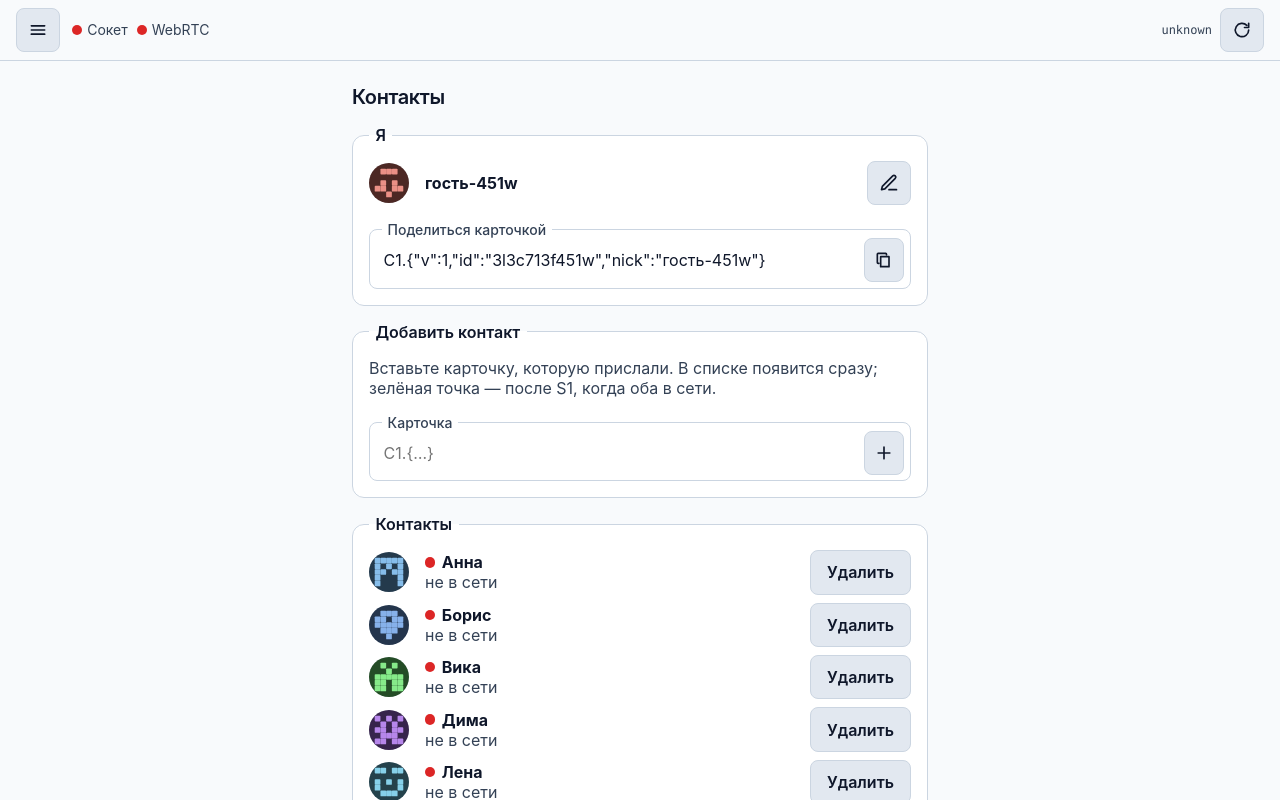
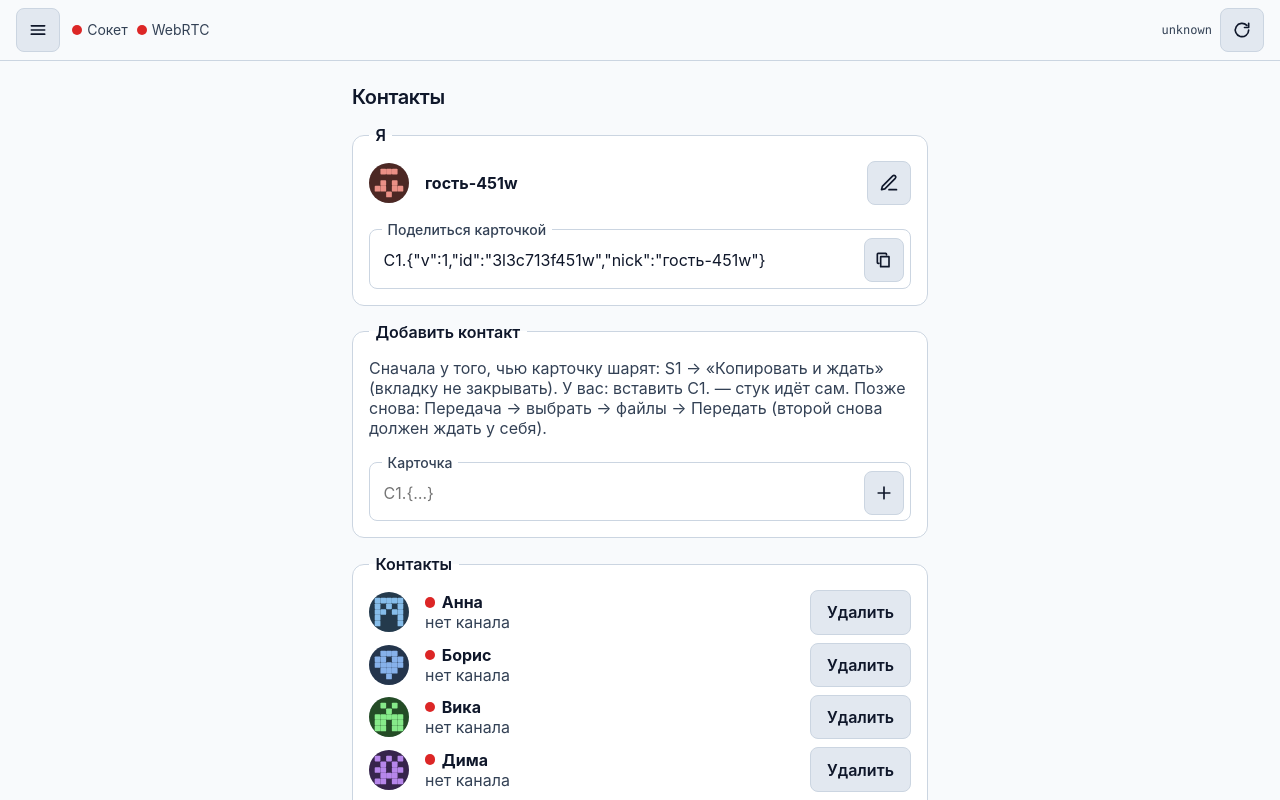
Before and after one commit to org-event/pwa-no-cloud, a Vue app: page / in a window 1280 px wide. Shown: the top 800 px of the page. Built offline with nearby package versions, Linux system fonts and the light colour scheme.

Commit message:
Fix contact connect: host waits in own room after copying card.
Copying a C1 card now joins c-{me.id} so callers who paste the card can meet; clarify online copy as channel status.

```diff
--- a/src/content/ru/components.ts
+++ b/src/content/ru/components.ts
@@ -22,8 +22,8 @@ export const componentsCopy = {
     folderFiles: (count: number) => `${count} файлов`,
     toLegend: 'Кому',
     bookEmpty: 'Нет контактов. Добавьте в разделе «Контакты».',
-    online: 'в сети',
-    offline: 'не в сети',
+    online: 'канал открыт',
+    offline: 'нет канала',
     send: 'Передать',
     acceptFolder: 'Принять папку',
     acceptFile: 'Принять файл',
@@ -132,7 +132,7 @@ export const componentsCopy = {
     needS1Before: 'Сначала вставьте пакет S1. в',
     needS1Link: '«Настройки сервера»',
     needS1After:
-      'на обоих устройствах (телефон и комп). Одна Wi‑Fi без S1 канал не откроет — зелёная точка не появится.',
+      'на обоих устройствах (телефон и комп). Одна Wi‑Fi без S1 канал не откроет.',
     meLegend: 'Я',
     nick: 'Ник',
     nickAria: 'Ник',
@@ -141,18 +141,18 @@ export const componentsCopy = {
     saveNick: 'Сохранить ник',
     pickPhoto: 'Своё фото',
     edit: 'Редактировать',
-    copy: 'Копировать',
+    copy: 'Копировать и ждать',
     addLegend: 'Добавить контакт',
     addHint:
-      'Вставьте карточку, которую прислали. В списке появится сразу; зелёная точка — после S1, когда оба в сети.',
+      'Сначала у того, чью карточку шарят: S1 → «Копировать и ждать» (вкладку не закрывать). У вас: вставить C1. — стук идёт сам. Позже снова: Передача → выбрать → файлы → Передать (второй снова должен ждать у себя).',
     cardField: 'Карточка',
     cardFieldAria: 'Карточка контакта',
     add: 'Добавить',
     listLegend: 'Контакты',
     listEmpty:
       'Пока пусто. Вставьте чужую карточку выше — сразу появится здесь.',
-    online: 'в сети',
-    offline: 'не в сети',
+    online: 'канал открыт',
+    offline: 'нет канала',
     remove: 'Удалить',
     groupLegend: 'Группа',
     groupHint: 'Локальный ярлык. Канал всё равно 1:1.',
--- a/src/content/ru/contacts.ts
+++ b/src/content/ru/contacts.ts
@@ -7,7 +7,8 @@ export const contactsCopy = {
   avatarUnreadable: 'Не удалось прочитать фото.',
   avatarSaved: 'Фото сохранено. Второй получит карточку по каналу.',
   avatarCleared: 'Лого сгенерировано из id.',
-  cardCopied: 'Карточка скопирована. Отправьте её.',
+  cardCopied:
+    'Карточка скопирована — вы в своей комнате и ждёте. Не закрывайте вкладку, пока второй вставит карточку.',
   cardCopyFailed: 'Не удалось скопировать.',
   pasteCard: 'Вставьте карточку C1. которую прислали.',
   ownCard: 'Это ваша карточка.',
@@ -18,7 +19,7 @@ export const contactsCopy = {
 } as const;
 
 export const knockNeedS1Known = (nick: string) =>
-  `${nick} в списке, но «в сети» не будет: вставьте пакет S1. в «Настройки сервера» на обоих устройствах. Одна Wi‑Fi без S1 не соединит.`;
+  `${nick} в списке, но канал не откроется: вставьте пакет S1. в «Настройки сервера» на обоих. Одна Wi‑Fi без S1 не соединит.`;
 
 export const knockNeedS1 = () =>
   'Нужен пакет S1. в «Настройки сервера» на обоих устройствах. Одна Wi‑Fi без сокета не соединит.';
--- a/src/stores/nocloud/contacts.ts
+++ b/src/stores/nocloud/contacts.ts
@@ -162,6 +162,8 @@ export function createContactsSlice(ctx: NocloudContext) {
         : contactsCopy.cardCopyFailed;
       note(ok ? notes.cardCopied : notes.cardCopyFailed);
       touch();
+      // Host must sit in c-{me.id}; callers knock into that room.
+      if (ok) await knockOn(state.me.id, true);
     })();
   }
 
--- a/src/stores/nocloud/transfer.ts
+++ b/src/stores/nocloud/transfer.ts
@@ -135,7 +135,7 @@ export function createTransferSlice(ctx: NocloudContext) {
       touch();
       return;
     }
-    await knock(contactId, true);
+    await knock(contactId, false);
     flushQueue();
     touch();
   }
```
